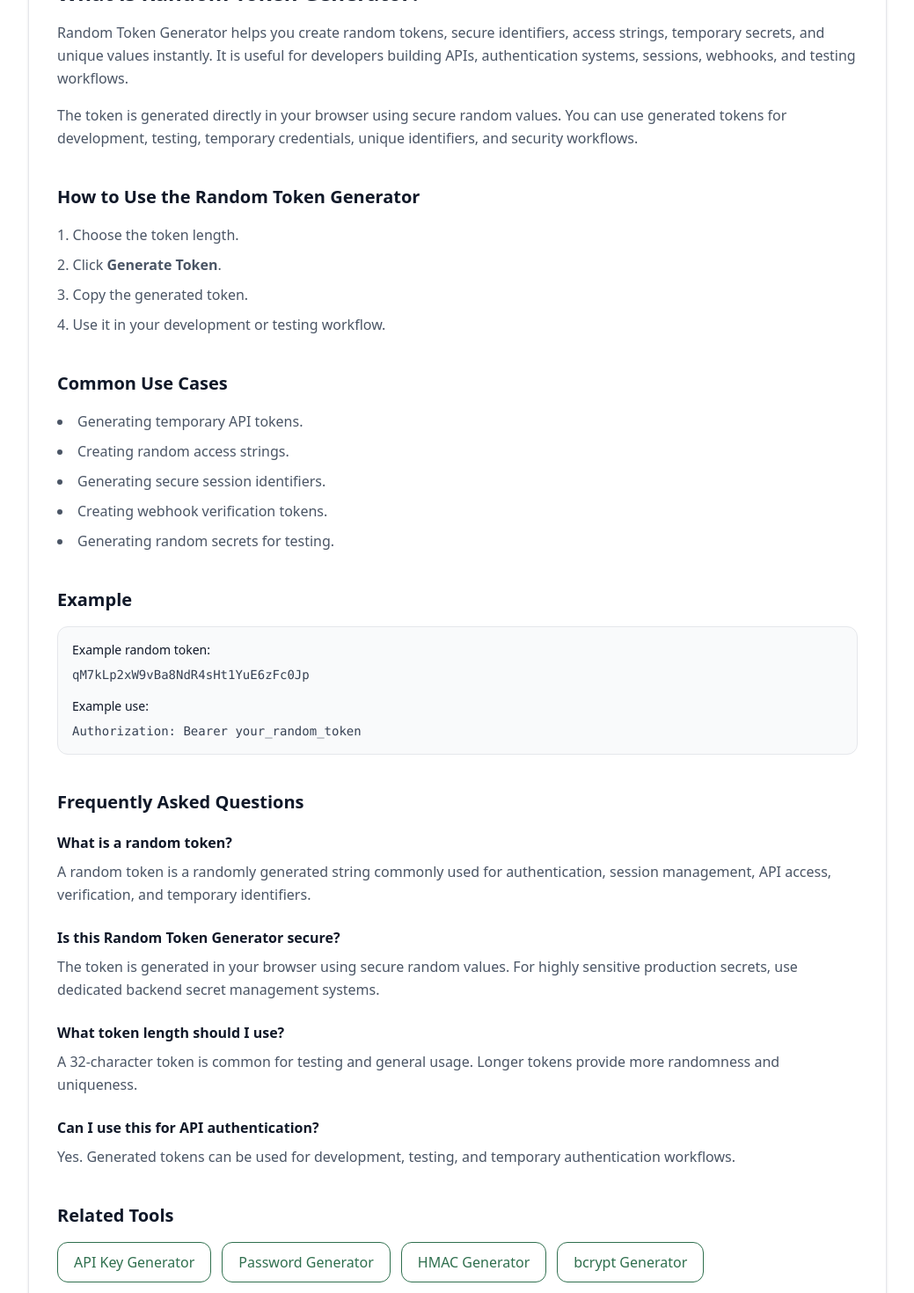
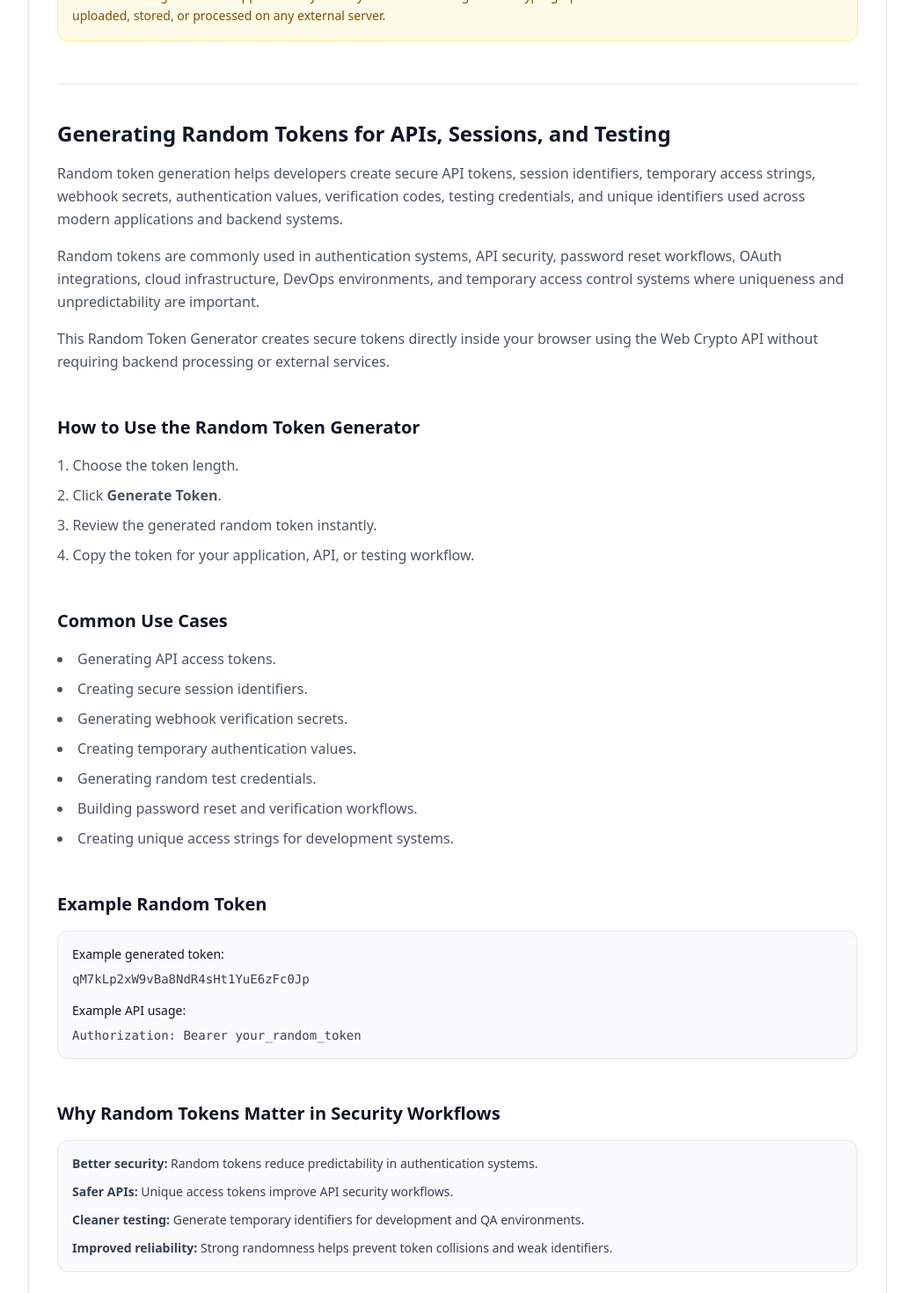
Before and after one commit to vaarunsonawwane-ops/yoryantra-new, a Next.js app: page /tools/random-token-generator in a window 1280 px wide. Shown: the part 880-2350 px from the top of the page at 88% size, without its empty margins (120-1159 px from the left). Built offline with nearby package versions, Linux system fonts and the light colour scheme.

Commit message:
Random Token Generator SEO update

```diff
--- a/app/tools/random-token-generator/ToolClient.tsx
+++ b/app/tools/random-token-generator/ToolClient.tsx
@@ -5,23 +5,43 @@ import Link from "next/link";
 import ToolShell from "@/app/components/ToolShell";
 
 export default function ToolClient() {
-  const [length, setLength] = useState(32);
-  const [output, setOutput] = useState("");
+  const [length, setLength] =
+    useState(32);
+
+  const [output, setOutput] =
+    useState("");
 
   const generateToken = () => {
-    const safeLength = Math.min(Math.max(length, 8), 256);
+    const safeLength =
+      Math.min(
+        Math.max(length, 8),
+        256
+      );
 
     const chars =
       "ABCDEFGHIJKLMNOPQRSTUVWXYZabcdefghijklmnopqrstuvwxyz0123456789";
 
-    const randomValues = new Uint32Array(safeLength);
+    const randomValues =
+      new Uint32Array(
+        safeLength
+      );
 
     let result = "";
 
-    window.crypto.getRandomValues(randomValues);
+    window.crypto.getRandomValues(
+      randomValues
+    );
 
-    for (let i = 0; i < safeLength; i++) {
-      result += chars[randomValues[i] % chars.length];
+    for (
+      let i = 0;
+      i < safeLength;
+      i++
+    ) {
+      result +=
+        chars[
+          randomValues[i] %
+            chars.length
+        ];
     }
 
     setOutput(result);
@@ -35,7 +55,7 @@ export default function ToolClient() {
   return (
     <ToolShell
       title="Random Token Generator"
-      description="Generate random tokens, secret strings, and secure identifiers instantly."
+      description="Generate secure random tokens, secret strings, and unique identifiers instantly with this free online Random Token Generator."
     >
       {/* INPUT */}
       <div>
@@ -48,18 +68,30 @@ export default function ToolClient() {
           min="8"
           max="256"
           value={length}
-          onChange={(e) => setLength(Number(e.target.value))}
+          onChange={(e) =>
+            setLength(
+              Number(
+                e.target.value
+              )
+            )
+          }
           className="w-full rounded-xl border border-gray-300 p-4 text-sm outline-none focus:ring-2 focus:ring-[var(--green)] focus:border-transparent transition"
         />
       </div>
 
       {/* ACTIONS */}
       <div className="mt-5 flex flex-wrap gap-3">
-        <button onClick={generateToken} className="yoryantra-btn">
+        <button
+          onClick={generateToken}
+          className="yoryantra-btn"
+        >
           Generate Token
         </button>
 
-        <button onClick={resetAll} className="yoryantra-btn-outline">
+        <button
+          onClick={resetAll}
+          className="yoryantra-btn-outline"
+        >
           Reset
         </button>
       </div>
@@ -73,7 +105,11 @@ export default function ToolClient() {
 
           {output && (
             <button
-              onClick={() => navigator.clipboard.writeText(output)}
+              onClick={() =>
+                navigator.clipboard.writeText(
+                  output
+                )
+              }
               className="yoryantra-btn-outline text-sm"
             >
               Copy
@@ -81,29 +117,51 @@ export default function ToolClient() {
           )}
         </div>
 
-        <div className="yoryantra-output min-h-[140px] flex items-center text-sm break-words">
-          {output || "Generated random token will appear here..."}
+        <div className="yoryantra-output min-h-[160px] flex items-center text-sm break-words whitespace-pre-wrap overflow-auto">
+          {output ||
+            "Generated random token will appear here..."}
         </div>
       </div>
 
+      {/* PRIVACY */}
+      <div className="mt-8 rounded-xl border border-yellow-200 bg-yellow-50 p-4">
+        <h3 className="text-sm font-semibold text-yellow-900">
+          Privacy Note
+        </h3>
+
+        <p className="mt-2 text-sm leading-relaxed text-yellow-800">
+          Random token generation happens locally inside your browser using
+          secure cryptographic randomness. Generated tokens are not uploaded,
+          stored, or processed on any external server.
+        </p>
+      </div>
+
       {/* SEO CONTENT */}
-      <section className="mt-12 border-t border-gray-200 pt-10 space-y-10">
+      <section className="mt-12 border-t border-gray-200 pt-10 space-y-12">
         <div>
           <h2 className="text-2xl font-semibold text-gray-900">
-            What is Random Token Generator?
+            Generating Random Tokens for APIs, Sessions, and Testing
           </h2>
 
           <p className="mt-4 text-gray-600 leading-relaxed">
-            Random Token Generator helps you create random tokens, secure
-            identifiers, access strings, temporary secrets, and unique values
-            instantly. It is useful for developers building APIs,
-            authentication systems, sessions, webhooks, and testing workflows.
+            Random token generation helps developers create secure API tokens,
+            session identifiers, temporary access strings, webhook secrets,
+            authentication values, verification codes, testing credentials, and
+            unique identifiers used across modern applications and backend
+            systems.
           </p>
 
           <p className="mt-4 text-gray-600 leading-relaxed">
-            The token is generated directly in your browser using secure random
-            values. You can use generated tokens for development, testing,
-            temporary credentials, unique identifiers, and security workflows.
+            Random tokens are commonly used in authentication systems, API
+            security, password reset workflows, OAuth integrations, cloud
+            infrastructure, DevOps environments, and temporary access control
+            systems where uniqueness and unpredictability are important.
+          </p>
+
+          <p className="mt-4 text-gray-600 leading-relaxed">
+            This Random Token Generator creates secure tokens directly inside
+            your browser using the Web Crypto API without requiring backend
+            processing or external services.
           </p>
         </div>
 
@@ -113,10 +171,27 @@ export default function ToolClient() {
           </h2>
 
           <ol className="mt-4 list-decimal list-inside space-y-2 text-gray-600 leading-relaxed">
-            <li>Choose the token length.</li>
-            <li>Click <strong>Generate Token</strong>.</li>
-            <li>Copy the generated token.</li>
-            <li>Use it in your development or testing workflow.</li>
+            <li>
+              Choose the token length.
+            </li>
+
+            <li>
+              Click{" "}
+              <strong>
+                Generate Token
+              </strong>.
+            </li>
+
+            <li>
+              Review the generated
+              random token instantly.
+            </li>
+
+            <li>
+              Copy the token for your
+              application, API, or
+              testing workflow.
+            </li>
           </ol>
         </div>
 
@@ -126,35 +201,114 @@ export default function ToolClient() {
           </h2>
 
           <ul className="mt-4 list-disc list-inside space-y-2 text-gray-600 leading-relaxed">
-            <li>Generating temporary API tokens.</li>
-            <li>Creating random access strings.</li>
-            <li>Generating secure session identifiers.</li>
-            <li>Creating webhook verification tokens.</li>
-            <li>Generating random secrets for testing.</li>
+            <li>
+              Generating API access
+              tokens.
+            </li>
+
+            <li>
+              Creating secure session
+              identifiers.
+            </li>
+
+            <li>
+              Generating webhook
+              verification secrets.
+            </li>
+
+            <li>
+              Creating temporary
+              authentication values.
+            </li>
+
+            <li>
+              Generating random test
+              credentials.
+            </li>
+
+            <li>
+              Building password reset
+              and verification
+              workflows.
+            </li>
+
+            <li>
+              Creating unique access
+              strings for development
+              systems.
+            </li>
           </ul>
         </div>
 
         <div>
           <h2 className="text-xl font-semibold text-gray-900">
-            Example
+            Example Random Token
+          </h2>
+
+          <div className="mt-4 rounded-xl border border-gray-200 bg-gray-50 p-4 text-sm text-gray-700 overflow-auto">
+            <p className="font-medium text-gray-900">
+              Example generated token:
+            </p>
+
+            <pre className="mt-2 whitespace-pre-wrap break-words">
+{`qM7kLp2xW9vBa8NdR4sHt1YuE6zFc0Jp`}
+            </pre>
+
+            <p className="mt-4 font-medium text-gray-900">
+              Example API usage:
+            </p>
+
+            <pre className="mt-2 whitespace-pre-wrap break-words">
+{`Authorization: Bearer your_random_token`}
+            </pre>
+          </div>
+        </div>
+
+        <div>
+          <h2 className="text-xl font-semibold text-gray-900">
+            Why Random Tokens Matter in Security Workflows
           </h2>
 
           <div className="mt-4 rounded-xl border border-gray-200 bg-gray-50 p-4 text-sm text-gray-700">
-            <p className="font-medium text-gray-900">
-              Example random token:
-            </p>
+            <ul className="space-y-3">
+              <li>
+                <strong>
+                  Better security:
+                </strong>{" "}
+                Random tokens reduce
+                predictability in
+                authentication systems.
+              </li>
 
-            <pre className="mt-2 whitespace-pre-wrap break-words">
-              qM7kLp2xW9vBa8NdR4sHt1YuE6zFc0Jp
-            </pre>
+              <li>
+                <strong>
+                  Safer APIs:
+                </strong>{" "}
+                Unique access tokens
+                improve API security
+                workflows.
+              </li>
 
-            <p className="mt-4 font-medium text-gray-900">
-              Example use:
-            </p>
+              <li>
+                <strong>
+                  Cleaner testing:
+                </strong>{" "}
+                Generate temporary
+                identifiers for
+                development and QA
+                environments.
+              </li>
 
-            <pre className="mt-2 whitespace-pre-wrap break-words">
-              Authorization: Bearer your_random_token
-            </pre>
+              <li>
+                <strong>
+                  Improved reliability:
+                </strong>{" "}
+                Strong randomness helps
+                prevent token
+                collisions and weak
+                identifiers.
+              </li>
+            </ul>
           </div>
         </div>
 
@@ -170,9 +324,9 @@ export default function ToolClient() {
               </h3>
 
               <p className="mt-2 text-gray-600 leading-relaxed">
-                A random token is a randomly generated string commonly used for
-                authentication, session management, API access, verification,
-                and temporary identifiers.
+                A random token is a uniquely generated string commonly used for
+                authentication, session management, APIs, verification systems,
+                and temporary credentials.
               </p>
             </div>
 
@@ -182,31 +336,40 @@ export default function ToolClient() {
               </h3>
 
               <p className="mt-2 text-gray-600 leading-relaxed">
-                The token is generated in your browser using secure random
-                values. For highly sensitive production secrets, use dedicated
-                backend secret management systems.
+                Yes. Tokens are generated directly inside your browser using the
+                Web Crypto API for secure randomness.
               </p>
             </div>
 
             <div>
               <h3 className="font-semibold text-gray-900">
-                What token length should I use?
+                Which token length should I use?
               </h3>
 
               <p className="mt-2 text-gray-600 leading-relaxed">
-                A 32-character token is common for testing and general usage.
-                Longer tokens provide more randomness and uniqueness.
+                A 32-character token is common for most applications. Longer
+                tokens provide stronger randomness and uniqueness.
               </p>
             </div>
 
             <div>
               <h3 className="font-semibold text-gray-900">
-                Can I use this for API authentication?
+                Can I use generated tokens for APIs?
               </h3>
 
               <p className="mt-2 text-gray-600 leading-relaxed">
-                Yes. Generated tokens can be used for development, testing, and
-                temporary authentication workflows.
+                Yes. Random tokens are commonly used in APIs, authentication
+                systems, webhooks, and temporary access workflows.
+              </p>
+            </div>
+
+            <div>
+              <h3 className="font-semibold text-gray-900">
+                Are generated tokens uploaded anywhere?
+              </h3>
+
+              <p className="mt-2 text-gray-600 leading-relaxed">
+                No. Token generation happens entirely inside your browser.
               </p>
             </div>
           </div>
@@ -217,21 +380,46 @@ export default function ToolClient() {
             Related Tools
           </h2>
 
+          <p className="mt-3 text-gray-600 leading-relaxed">
+            Random token generation often connects with API authentication,
+            session management, JWT workflows, security testing, backend
+            development, and DevOps systems.
+          </p>
+
           <div className="mt-4 flex flex-wrap gap-3">
-            <Link href="/tools/api-key-generator" className="yoryantra-btn-outline">
+            <Link
+              href="/tools/api-key-generator"
+              className="yoryantra-btn-outline"
+            >
               API Key Generator
             </Link>
 
-            <Link href="/tools/password-generator" className="yoryantra-btn-outline">
+            <Link
+              href="/tools/password-generator"
+              className="yoryantra-btn-outline"
+            >
               Password Generator
             </Link>
 
-            <Link href="/tools/hmac-generator" className="yoryantra-btn-outline">
+            <Link
+              href="/tools/hmac-generator"
+              className="yoryantra-btn-outline"
+            >
               HMAC Generator
             </Link>
 
-            <Link href="/tools/bcrypt-generator" className="yoryantra-btn-outline">
-              bcrypt Generator
+            <Link
+              href="/tools/uuid-generator"
+              className="yoryantra-btn-outline"
+            >
+              UUID Generator
+            </Link>
+
+            <Link
+              href="/tools/rsa-key-generator"
+              className="yoryantra-btn-outline"
+            >
+              RSA Key Generator
             </Link>
           </div>
         </div>
```
